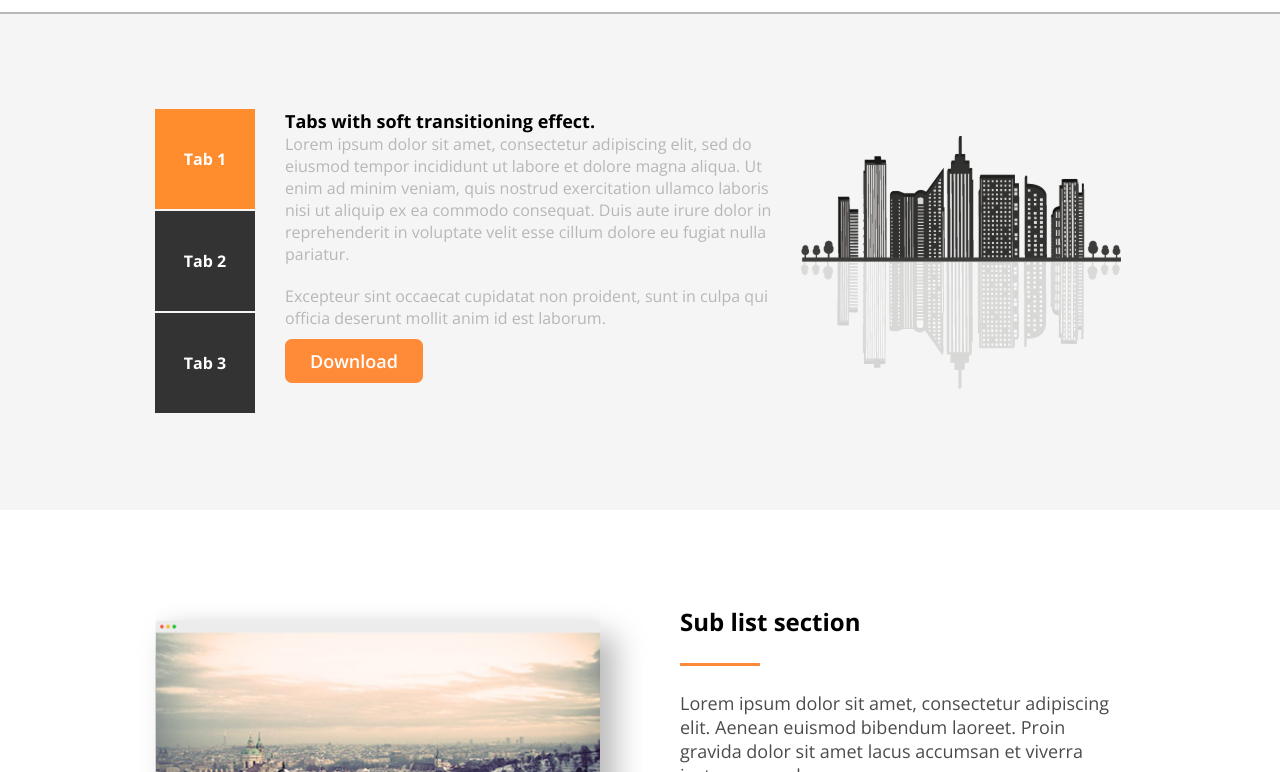
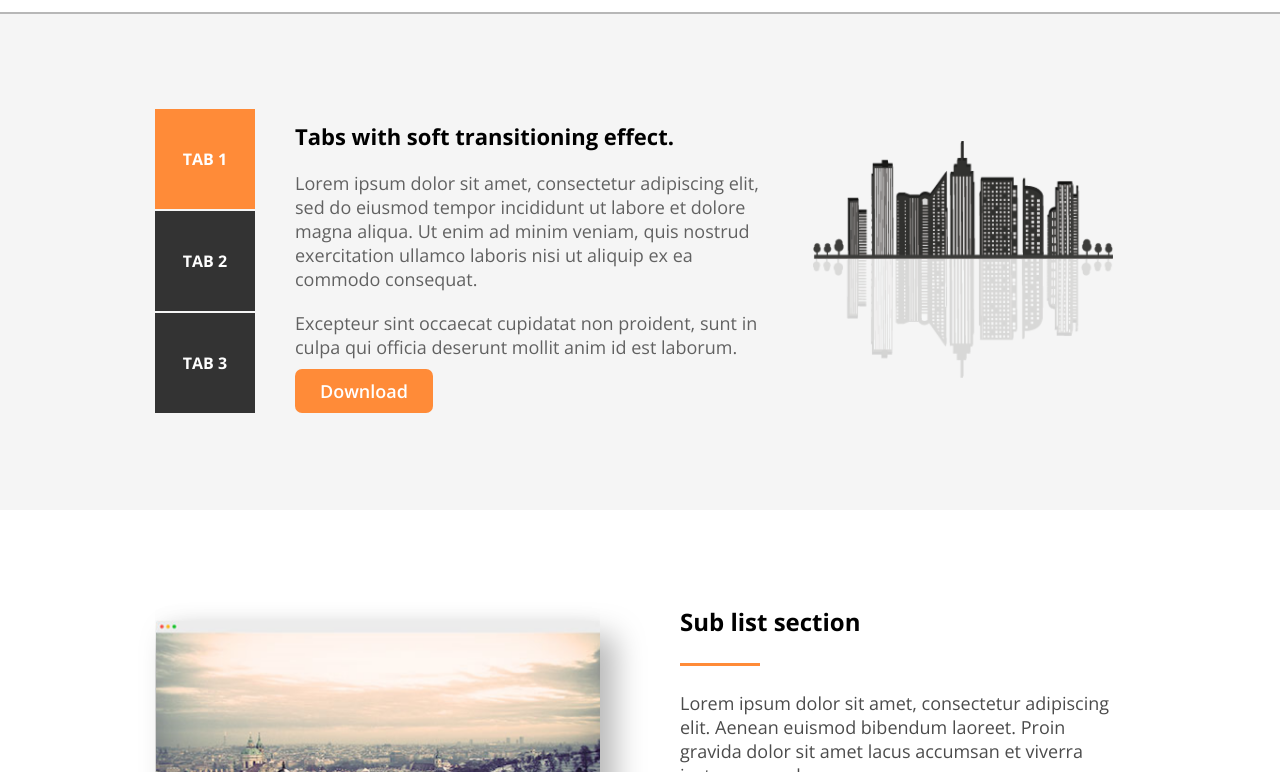
Before and after one commit to irynabolyukh/axit-landing-page, a website: page src/index.html in a window 1280 px wide. Shown: the part 927-1699 px from the top of the page. Drawn offline with nearby package versions, Linux system fonts and the light colour scheme.

Commit message:
features section - done

```diff
--- a/src/index.html
+++ b/src/index.html
@@ -97,22 +97,23 @@
 </section>
 <!-- Social media section ended -->
 
+<!-- Features section started -->
 <section id="features" class="features">
   <div class="section-inner">
-  <div class="tabs">
-    <input type="radio" name="current_tab" value="1" checked="checked" id="tab_input_1">
-    <label for="tab_input_1">Tab 1</label>
-    <input type="radio" name="current_tab" value="2" id="tab_input_2">
-    <label for="tab_input_2">Tab 2</label>
-    <input type="radio" name="current_tab" value="3" id="tab_input_3">
-    <label for="tab_input_3">Tab 3</label>
+  <div class="features__tabs">
+    <input type="radio" name="current_tab" value="1" id="features__tab_input_1" checked="checked">
+    <label for="features__tab_input_1">Tab 1</label>
+    <input type="radio" name="current_tab" value="2" id="features__tab_input_2">
+    <label for="features__tab_input_2">Tab 2</label>
+    <input type="radio" name="current_tab" value="3" id="features__tab_input_3">
+    <label for="features__tab_input_3">Tab 3</label>
   </div>
-  <div class="tabs-description">
+  <div class="features__tabs-description">
     <div class="tabs-text">
-      <h3>Tabs with soft transitioning effect.</h3>
-      <p>Lorem ipsum dolor sit amet, consectetur adipiscing elit, sed do eiusmod tempor incididunt ut labore et dolore magna aliqua. Ut enim ad minim veniam, quis nostrud exercitation ullamco laboris nisi ut aliquip ex ea commodo consequat. Duis aute irure dolor in reprehenderit in voluptate velit esse cillum dolore eu fugiat nulla pariatur.</p>
-      <p>Excepteur sint occaecat cupidatat non proident, sunt in culpa qui officia deserunt mollit anim id est laborum.</p>
-      <a href="#" class="download-button">Download</a>
+      <h2>Tabs with soft transitioning effect.</h2>
+      <div>Lorem ipsum dolor sit amet, consectetur adipiscing elit, sed do eiusmod tempor incididunt ut labore et dolore magna aliqua. Ut enim ad minim veniam, quis nostrud exercitation ullamco laboris nisi ut aliquip ex ea commodo consequat.</div>
+      <div>Excepteur sint occaecat cupidatat non proident, sunt in culpa qui officia deserunt mollit anim id est laborum.</div>
+      <a href="#" class="contact__btn">Download</a>
     </div>
     <div class="feature-image">
       <img src="images/tabs.png" alt="">
@@ -120,6 +121,7 @@
   </div>
 </div>
 </section>
+<!-- Features section ended -->
 
 <!-- Sublist section started -->
 <section class="sublist section-outer">
--- a/src/scss/styles.scss
+++ b/src/scss/styles.scss
@@ -306,7 +306,7 @@ nav ul{
 
     &-title{
       font-weight: 700;
-      font-size: 150px;
+      font-size: 140px;
       margin-bottom: 10px;
 
       span{
@@ -327,7 +327,7 @@ nav ul{
       font-weight: 400;
       font-size: 50px;
       text-transform: uppercase;
-      margin-bottom: 40px;
+      margin-bottom: 30px;
       max-width: 750px;
       width: 100%;
 
@@ -344,7 +344,7 @@ nav ul{
       background-color: $color-white;
       height: 3px;
       width: 80px;
-      margin-bottom: 40px;
+      margin-bottom: 30px;
 
       @media (max-width : $tablet){
         margin: 0 auto;
@@ -537,13 +537,15 @@ nav ul{
     -webkit-box-pack: justify;
     -ms-flex-pack: justify;
     justify-content: space-between;
+    align-items: center;
     font-size: 45px;
     text-decoration: none;
-    padding-top: 15px;
 
     @media (max-width: $tablet){
       flex-basis: 100%;
       font-size: 40px;
+      padding-top: 15px;
+      justify-content: space-evenly;
     }
 
     @media (max-width: $mobile){
@@ -561,6 +563,161 @@ nav ul{
 
 }
 //Social Media styles end
+
+
+//FEATURES styles start
+.features{
+  @include opensans-regular;
+  background-color: $color-grey;
+
+  .section-inner{
+    padding: 55px 15px;
+    flex-direction: column;
+    justify-content: center;
+    text-align: center;
+
+    @media only screen and (min-width: $tablet){
+      padding: 95px 15px;
+      display: flex;
+      flex-direction: row;
+    }
+  }
+
+  &__tabs{
+    display:flex;
+    flex-flow:row nowrap;
+    justify-content:space-between;
+    flex-basis: 100%;
+
+    label{
+      flex-basis:30%;
+      color:#fff;
+      background:#333;
+      text-align:center;
+      height:50px;
+      line-height:50px;
+      margin-right:10px;
+      font-weight:700;
+      transition:all .2s linear;
+      text-transform: uppercase;
+
+      &:last-child{
+        margin-right: 0 !important;
+      }
+
+      &:hover{
+        background:#ff8c2d;
+        cursor:pointer;
+      }
+    }
+
+    input[type=radio]{
+      display:none;
+      transition:all .2s linear;
+
+      &:checked+label{
+        background:$color-orange;
+      }
+    }
+
+    &-description{
+      @include opensans-regular;
+      flex-basis: 60%;
+      margin-top:30px;
+      display:flex;
+      flex-flow:column nowrap;
+      justify-content: center;
+      align-items: center;
+
+      .tabs-text{
+        order:2;
+        margin-top:5px;
+        max-width: 500px;
+        width: 100%;
+
+        h2{
+          font-size:22px;
+          margin: 15px 0;
+
+          @media (max-width: $mobile){
+            font-size: 20px;
+          }
+        }
+
+        div{
+          opacity: 0.6;
+          margin-top: 20px;
+          margin-bottom: 20px;
+          font-size: 17px;
+
+          &:last-of-type{
+            margin-bottom: 40px;
+          }
+
+          @media (max-width: $mobile){
+            font-size: 16px;
+          }
+        }
+      }
+
+      .feature-image{
+        order:1;
+        text-align:center;
+
+        img{
+          margin:0 auto;
+          max-width: 300px;
+          width:100%;
+        }
+      }
+    }
+
+    @media only screen and (min-width: $tablet){
+        flex-basis:10%;
+        display:flex;
+        flex-flow:column nowrap!important;
+
+        label{
+          text-align:center;
+          margin-bottom:2px;
+          width:100px;
+          height:100px;
+          line-height:100px;
+          margin-left:0
+        }
+
+        &-description{
+          flex-flow:row nowrap;
+          flex-basis:90%;
+          margin-left:30px;
+          margin-top:0;
+          text-align: left;
+
+          .tabs-text{
+            margin-top:0;
+            flex-basis:60%;
+            order:1;
+
+            h2 {
+              margin-top: 0;
+            }
+
+            div{
+              font-size:18px;
+              margin-bottom: 20px !important;
+            }
+          }
+
+          .feature-image{
+            margin-left:20px;
+            flex-basis:40%;
+          }
+
+      }
+    }
+  }
+}
+//FEATURES styles end
 
 
 //SUBLIST styles start
@@ -1357,6 +1514,7 @@ nav ul{
     @media (max-width: $tablet){
       flex-basis: 70%;
       font-size: 20px;
+      justify-content: space-evenly;
     }
 
     a{
@@ -1381,179 +1539,3 @@ nav ul{
   }
 }
 //FOOTER styles end
-
-
-
-
-
-
-
-
-
-
-//FEATURES styles start
-.features{
-  @include opensans-regular;
-  background-color: $color-grey;
-
-  .section-inner{
-    padding: 95px 15px;
-    display: flex;
-    flex-direction: row;
-
-    @media (max-width: $tablet){
-      padding: 55px 15px;
-    }
-  }
-
-}
-
-.tabs{
-  display:flex;
-  flex-flow:row nowrap;
-  justify-content:space-between;
-  // width:100%;
-  flex-basis: 20%;
-
-  label{
-    flex-basis:33.3%;
-    color:#fff;
-    background:#333;
-    text-align:center;
-    height:50px;
-    line-height:50px;
-    margin-left:2px;
-    font-weight:700;
-    transition:all .2s linear;
-
-    &:hover{
-      background:#ff8c2d;
-      cursor:pointer;
-    }
-  }
-
-  input[type=radio]{
-    appearance:none;
-    display:none;
-    transition:all .2s linear;
-
-    &:checked+label{
-      background:#ff8c2d;
-    }
-  }
-}
-
-.tabs-description{
-  flex-basis: 60%;
-  margin-top:30px;
-  display:flex;
-  flex-flow:column nowrap;
-}
-
-.tabs-description .tabs-text{
-  order:2;
-  margin-top:5px;
-
-  h3{
-    font-size:20px;
-    margin-top:0;
-  }
-
-  p{
-    color:#b7b7ba;
-    margin-bottom: 20px;
-  }
-}
-
-.tabs-description .tabs-text p:first-child{
-  margin-top:15px;
-}
-
-.tabs-description .feature-image{
-  order:1;
-  text-align:center;
-}
-
-.feature-image img{
-  margin:0 auto;
-  width:80%;
-}
-
-.tabs-text .download-button{
-    color: $color-white;
-    background-color: $color-orange;
-    text-decoration: none;
-    font-family: 'Open Sans';
-    font-weight: 600;
-    font-size: 18px;
-    border-radius: 7px;
-    padding: 10px 25px;
-
-    &:hover{
-      background-color: black;
-    }
-
-    @media (max-width : $tablet){
-      font-size: 16px!important;
-    }
-
-    @media (max-width : $mobile){
-      font-size: 14px!important;
-    }
-
-}
-
-
-@media only screen and (min-width:768px){
-  .tabs{
-    flex-basis:10%;
-    display:flex;
-    flex-flow:column nowrap;
-
-    label{
-      text-align:center;
-      margin-bottom:2px;
-      width:100px;
-      height:100px;
-      line-height:100px;
-      margin-left:0
-    }
-  }
-
-  .tabs-description{
-    flex-flow:row nowrap;
-    flex-basis:90%;
-    margin-left:30px;
-    margin-top:0;
-  }
-
-  .tabs-description .tabs-text{
-    margin-top:0;
-    flex-basis:60%;
-    order:1;
-  }
-
-  .tabs-description .tabs-text h3{
-    font-size:18px;
-  }
-
-  .tabs-description .feature-image{
-    margin-left:20px;
-    flex-basis:40%;
-    position:relative;
-  }
-
-  .tabs-description .feature-image img{
-    position:absolute;
-    top:0;
-    bottom:0;
-    left:0;
-    right:0;
-    margin:auto;
-    width:100%;
-    float:right;
-    max-width:320px;
-  }
-}
-
-//FEATURES styles end
```
Also changed, not shown: src/css/styles.min.css.
